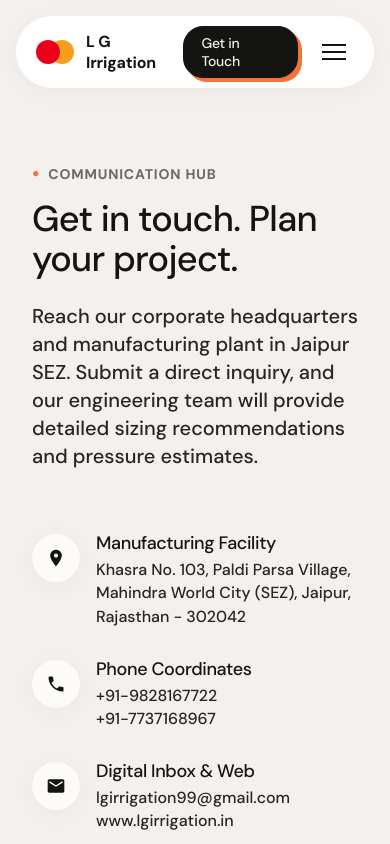
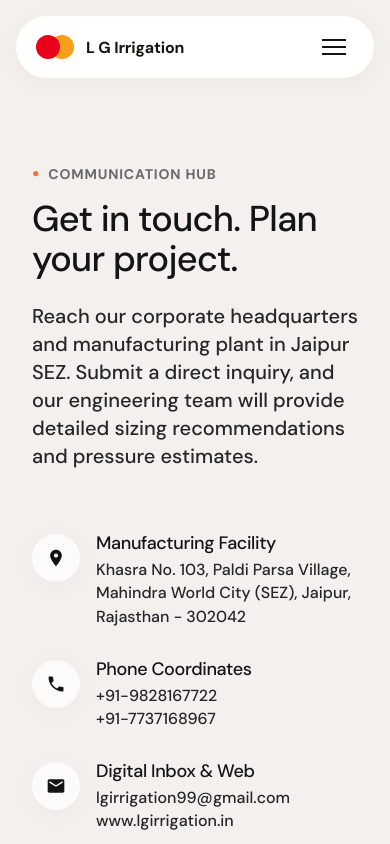
Before and after one commit to Qambar-dev-0207/lgirrigation, a Next.js app: page /contact in a window 390 px wide. Shown: the top 844 px of the page. Built offline with nearby package versions, Linux system fonts and the light colour scheme.

Commit message:
Fix navbar hamburger overlap and format calculator stats on mobile

```diff
--- a/src/app/globals.css
+++ b/src/app/globals.css
@@ -1974,12 +1974,45 @@ tr:nth-child(even) td {
     padding-top: calc(72px + var(--space-3));
   }
 
+  .hero-stadium-frame {
+    height: 460px;
+  }
+
   .hero-headline {
-    font-size: 2.5rem;
+    font-size: 2.15rem;
+    margin-bottom: var(--space-2);
+  }
+
+  .hero-subtext {
+    font-size: 0.875rem;
+    margin-bottom: var(--space-3);
+    line-height: 1.5;
   }
 
   .hero-content-overlay {
-    padding: 24px;
+    padding: 20px;
+  }
+
+  .hero-cta-row {
+    gap: 10px;
+    flex-wrap: nowrap;
+  }
+
+  .btn-hero-primary, .btn-hero-secondary {
+    padding: 10px 16px;
+    font-size: 0.8125rem;
+    justify-content: center;
+    flex: 1;
+  }
+
+  .hero-cert-strip {
+    justify-content: center;
+    padding: var(--space-3) 0 var(--space-4);
+  }
+
+  .cert-chip {
+    padding: 5px 12px;
+    font-size: 0.6875rem;
   }
 
   .hero-arc-svg {
@@ -3375,6 +3408,40 @@ tr:nth-child(even) td {
 
 /* Media Query Overrides (Mobile Breakpoint) */
 @media (max-width: 767px) {
+  .nav-actions .btn {
+    display: none;
+  }
+
+  .project-stats-preview {
+    grid-template-columns: 1fr;
+    gap: 10px;
+    padding: 16px;
+  }
+
+  .stat-preview-item {
+    flex-direction: row;
+    justify-content: space-between;
+    align-items: center;
+    border-bottom: 1px solid rgba(20, 20, 19, 0.06);
+    padding-bottom: 8px;
+  }
+
+  .stat-preview-item:last-child {
+    border-bottom: none;
+    padding-bottom: 0;
+  }
+
+  .stat-preview-label {
+    margin-top: 0;
+    font-size: 0.75rem;
+    text-align: left;
+  }
+
+  .stat-preview-val {
+    font-size: 1rem;
+    text-align: right;
+  }
+
   .gallery-grid {
     grid-template-columns: 1fr;
     gap: var(--space-3);
--- a/src/components/FastFusionSimulator.js
+++ b/src/components/FastFusionSimulator.js
@@ -187,7 +187,7 @@ export default function FastFusionSimulator() {
                 <path d="M 208 20 L 380 20 L 380 100 L 208 100 Z" fill="var(--ink-black)" opacity="0.9" />
 
                 {/* Center Fusion Zone */}
-                <rect x="192" y="16" width="16" height="88" rx="4" fill="var(--soft-bone)" stroke="var(--ink-black)" strokeWidth="1" />
+                <rect x="192" y="16" width="16" height="88" rx="4" fill="rgba(255,255,255,0.12)" stroke="rgba(255,255,255,0.25)" strokeWidth="1" />
 
                 {/* Weld Bead overlay while welding */}
                 {simulating && (
```
